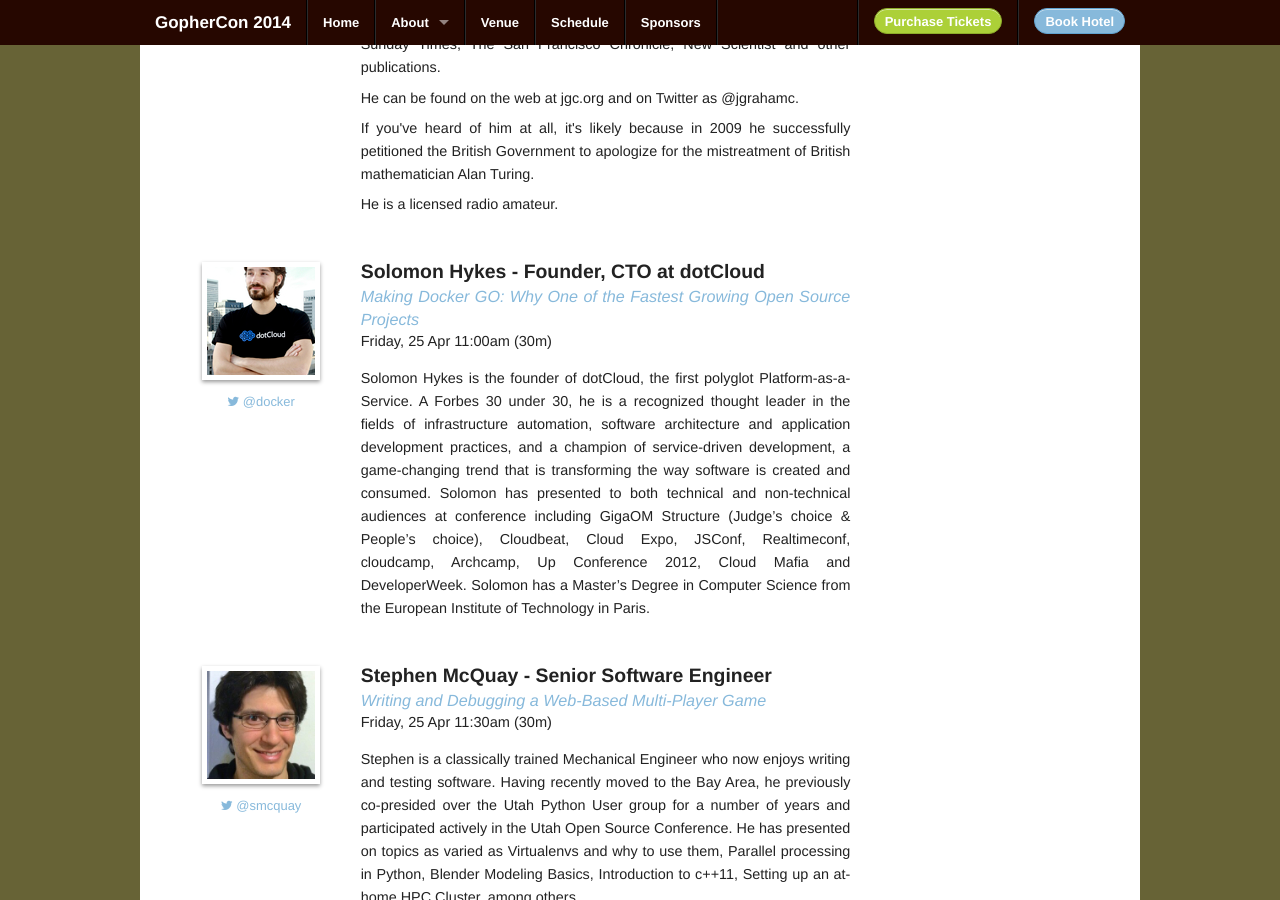
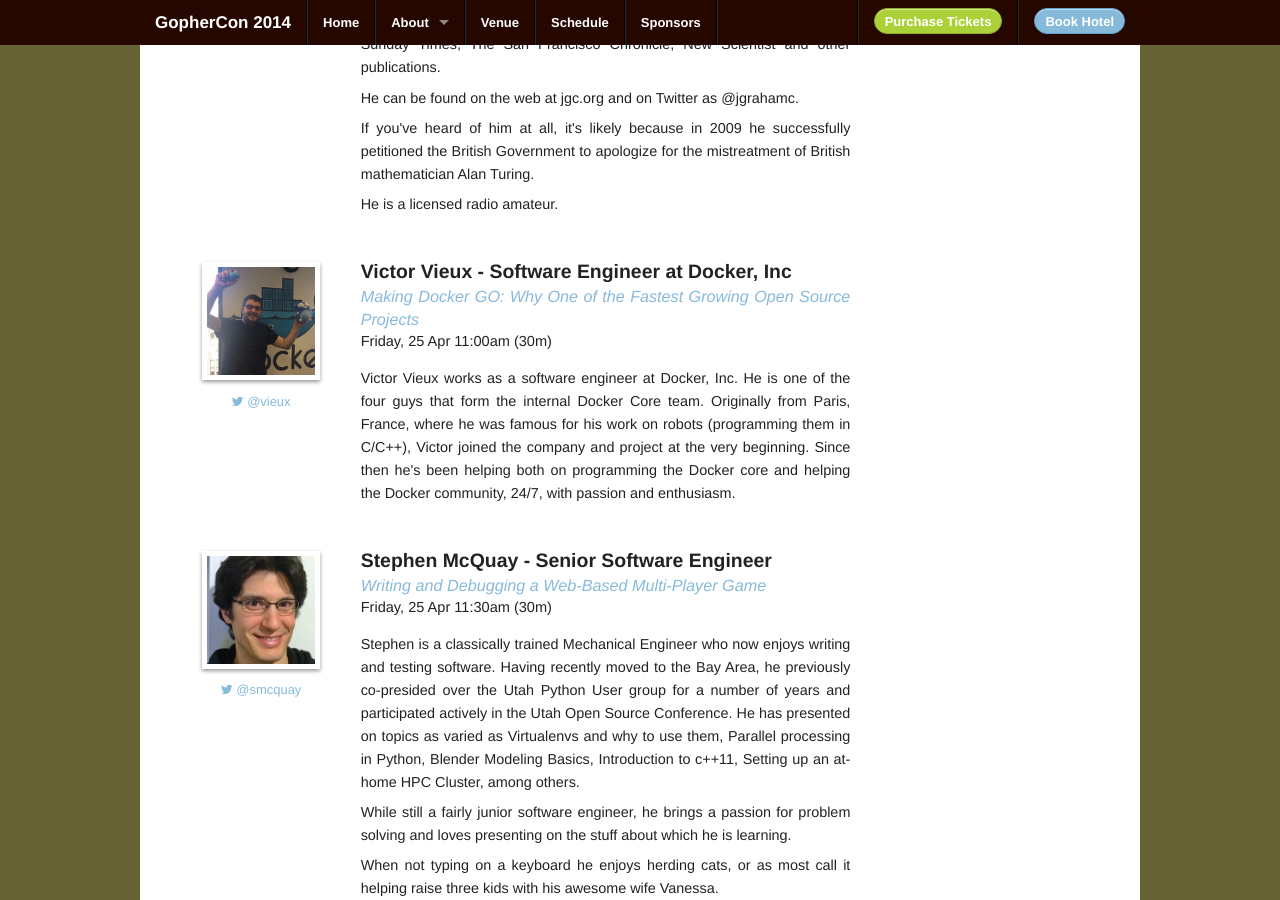
Before and after one commit to gophercon/gophercon.github.io, a Jekyll site: the page built from speakers/index.html, in a window 1280 px wide and 900 px high, scrolled down 6454 px. Built offline with Jekyll 4.4.1, drawn with Linux system fonts in a browser that asks for light colours; Markdown is read by kramdown in place of the engine named in the settings.

Commit message:
replace shykes by vvieux

```diff
--- a/speakers/index.html
+++ b/speakers/index.html
@@ -439,25 +439,26 @@
         </div>
       </div>
 
-	<!-- Solomon Hykes -->
-	<a name="solomon_hykes" href="#"></a>
+	<!-- Victor Vieux -->
+	<a name="victor_vieux" href="#"></a>
       <div class="row speaker">
         <div class="avatar large-3 columns">
-          <img src="/img/speakers/shykes.jpeg" alt="Solomon Hykes" />
+          <img src="/img/speakers/vieux.jpeg" alt="Victor Vieux" />
 
-          <a class="twitter" href="https://twitter.com/docker">
-            <i class="icon-twitter"></i>&nbsp;@docker
+          <a class="twitter" href="https://twitter.com/vieux">
+            <i class="icon-twitter"></i>&nbsp;@vieux
           </a>
         </div>
         <div class="large-9 columns">
 		   <h5>
-			<span class="title">Solomon Hykes - Founder, CTO at dotCloud</span>
-			<span class="subtitle"><a href="/schedule/#solomon_hykes">Making Docker GO: Why One of the Fastest Growing Open Source Projects</a></span>
+			<span class="title">Victor Vieux - Software Engineer at Docker, Inc</span>
+			<span class="subtitle"><a href="/schedule/#victor_vieux">Making Docker GO: Why One of the Fastest Growing Open Source Projects</a></span>
 			<span class="speaker-time">Friday, 25 Apr 11:00am (30m)</span>
 		  </h5>
 
 			<p>
-				Solomon Hykes is the founder of dotCloud, the first polyglot Platform-as-a-Service. A Forbes 30 under 30, he is a recognized thought leader in the fields of infrastructure automation, software architecture and application development practices, and a champion of service-driven development, a game-changing trend that is transforming the way software is created and consumed. Solomon has presented to both technical and non-technical audiences at conference including GigaOM Structure (Judge’s choice & People’s choice), Cloudbeat, Cloud Expo, JSConf, Realtimeconf, cloudcamp, Archcamp, Up Conference 2012, Cloud Mafia and DeveloperWeek. Solomon has a Master’s Degree in Computer Science from the European Institute of Technology in Paris.
+				Victor Vieux works as a software engineer at Docker, Inc. He is one of the four guys that form the internal Docker Core team.
+Originally from Paris, France, where he was famous for his work on robots (programming them in C/C++), Victor joined the company and project at the very beginning. Since then he's been helping both on programming the Docker core and helping the Docker community, 24/7, with passion and enthusiasm.
 			</p>
 		</div>
       </div>
```
Also changed, not shown: schedule/index.html (+7 -7 lines), img/speakers/shykes.jpeg (deleted), img/speakers/vieux.jpeg (added), 4 other files.
